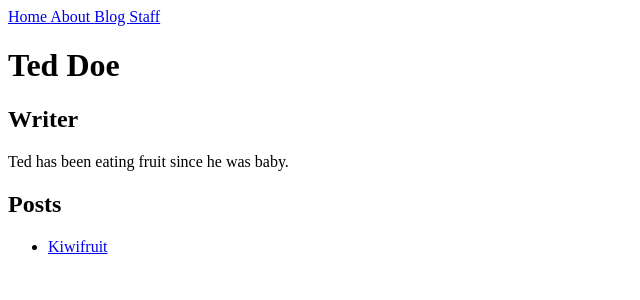
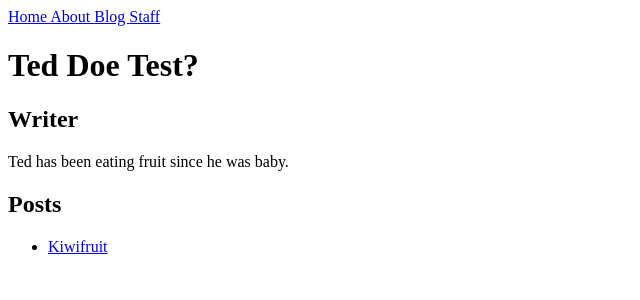
Before and after one commit to Artemisia-Absinthium/Artemisia-Absinthium.github.io, a Jekyll site: the page built from _authors/ted.md, in a window 1280 px wide. Shown: the top 300 px of the page, without its empty margins (0-640 px from the left). Built offline with Jekyll 4.4.1, drawn with Linux system fonts in a browser that asks for light colours.

Commit message:
Testing deployment

```diff
--- a/_layouts/author.html
+++ b/_layouts/author.html
@@ -1,7 +1,7 @@
 ---
 layout: default
 ---
-<h1>{{ page.name }}</h1>
+<h1>{{ page.name }} Test?</h1>
 <h2>{{ page.position }}</h2>
 
 {{ content }}
```
